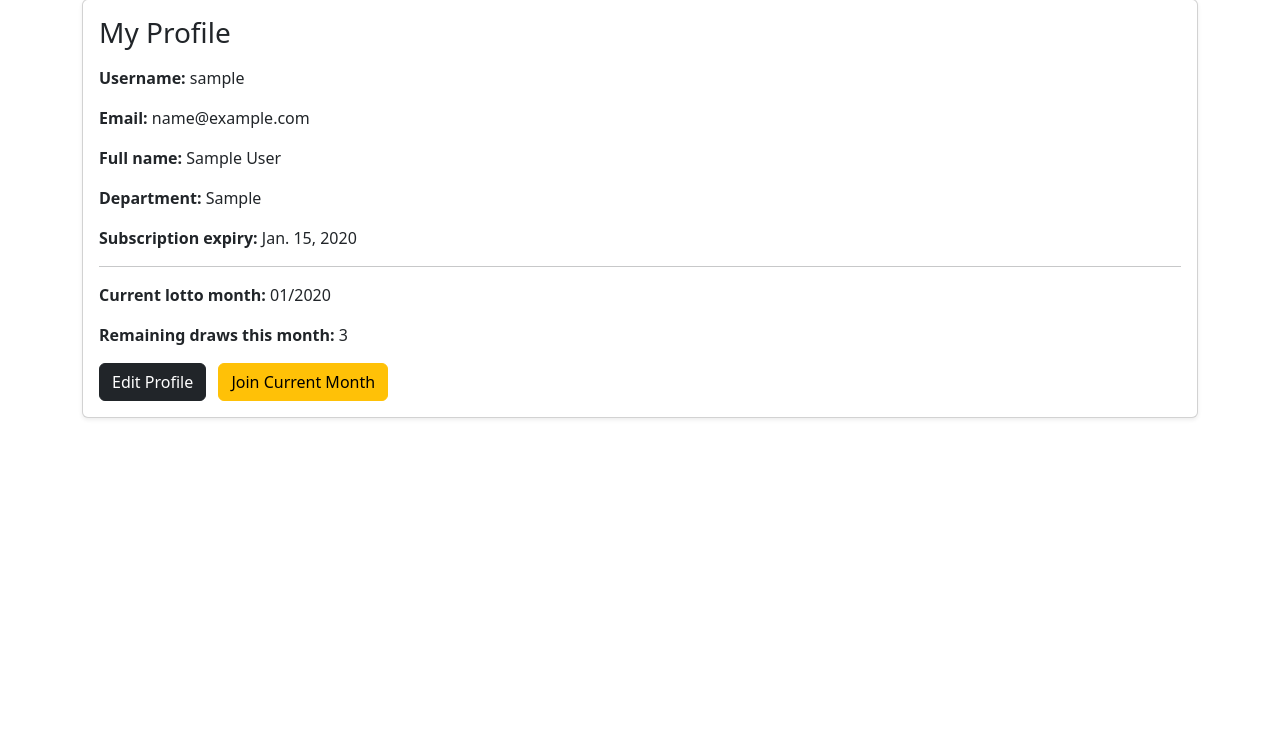
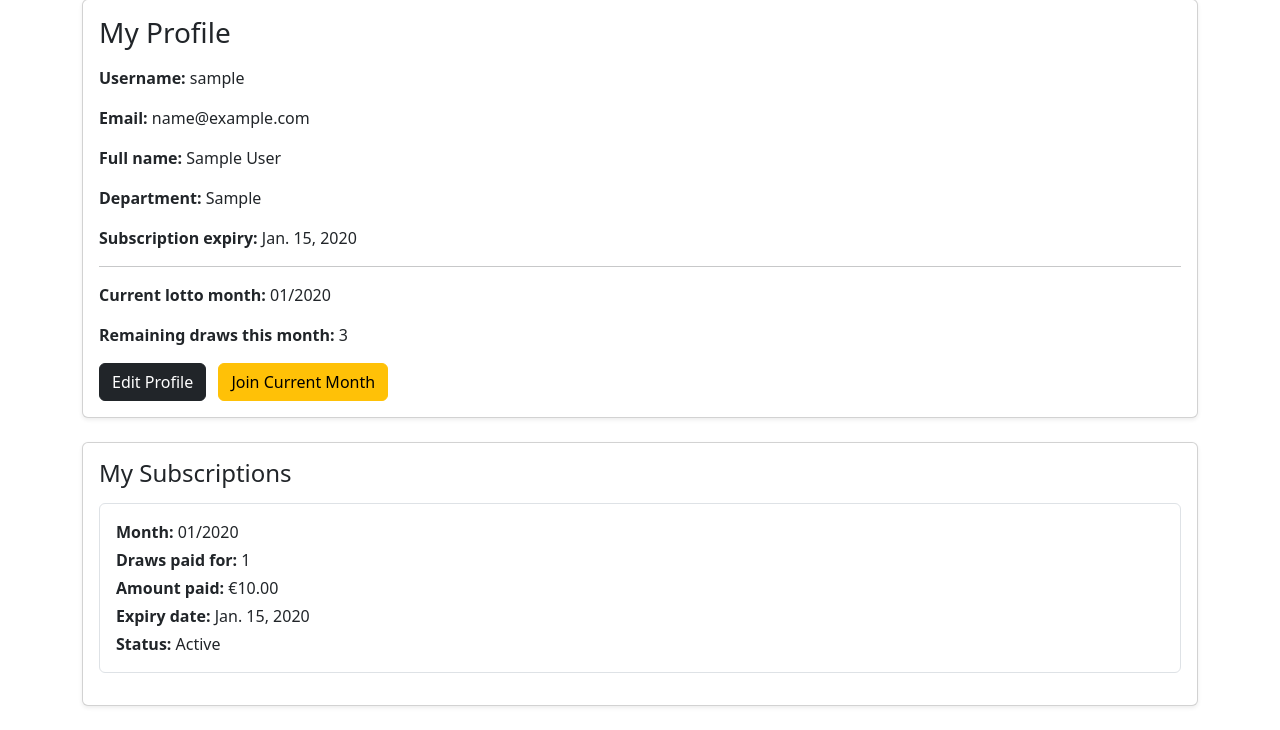
Before and after one commit to EmcioN/Midas-lotto, a Django app: page /accounts/profile/ in a window 1280 px wide. Shown: the part 81-811 px from the top of the page. Before the commit the page ends 500 px from the top, so only its background shows below. Run offline with Django 5.2, Linux system fonts and the light colour scheme; a user stored in the database is signed in; tables that the repository leaves empty hold one stand-in row (values such as "Sample post").

Commit message:
Show user subscription history on profile page

```diff
--- a/accounts/views.py
+++ b/accounts/views.py
@@ -25,10 +25,12 @@ def register(request):
 def profile(request):
     latest_month = MonthlySummary.objects.first()
     remaining_draws = latest_month.draws_remaining() if latest_month else 0
+    subscriptions = request.user.subscriptions.select_related('monthly_summary').all()
 
     context = {
         'latest_month': latest_month,
         'remaining_draws': remaining_draws,
+        'subscriptions': subscriptions,
     }
     return render(request, 'accounts/profile.html', context)
 
--- a/templates/accounts/profile.html
+++ b/templates/accounts/profile.html
@@ -22,4 +22,22 @@
         <a href="{% url 'join_subscription' %}" class="btn btn-warning ms-2">Join Current Month</a>
     </div>
 </div>
+
+<div class="card shadow-sm mt-4">
+    <div class="card-body">
+        <h2 class="h4 mb-3">My Subscriptions</h2>
+
+        {% for subscription in subscriptions %}
+            <div class="border rounded p-3 mb-3">
+                <p class="mb-1"><strong>Month:</strong> {{ subscription.monthly_summary }}</p>
+                <p class="mb-1"><strong>Draws paid for:</strong> {{ subscription.draws_paid_for }}</p>
+                <p class="mb-1"><strong>Amount paid:</strong> €{{ subscription.amount_paid }}</p>
+                <p class="mb-1"><strong>Expiry date:</strong> {{ subscription.expiry_date }}</p>
+                <p class="mb-0"><strong>Status:</strong> {{ subscription.active|yesno:"Active,Inactive" }}</p>
+            </div>
+        {% empty %}
+            <p class="mb-0">You have no subscriptions yet.</p>
+        {% endfor %}
+    </div>
+</div>
 {% endblock %}
```
